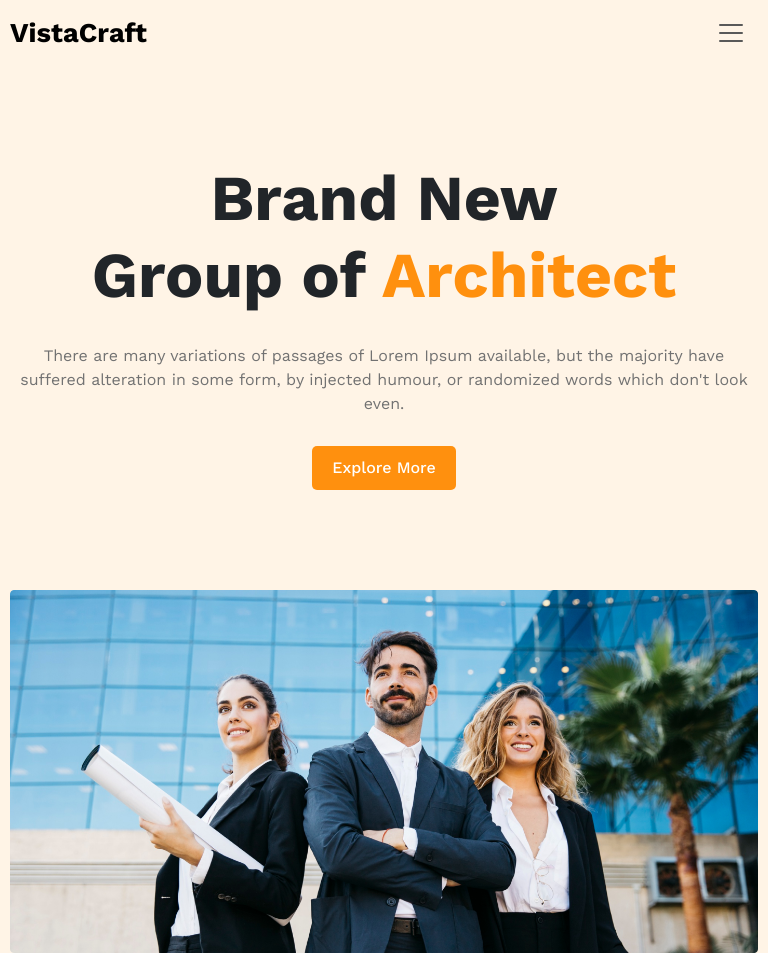
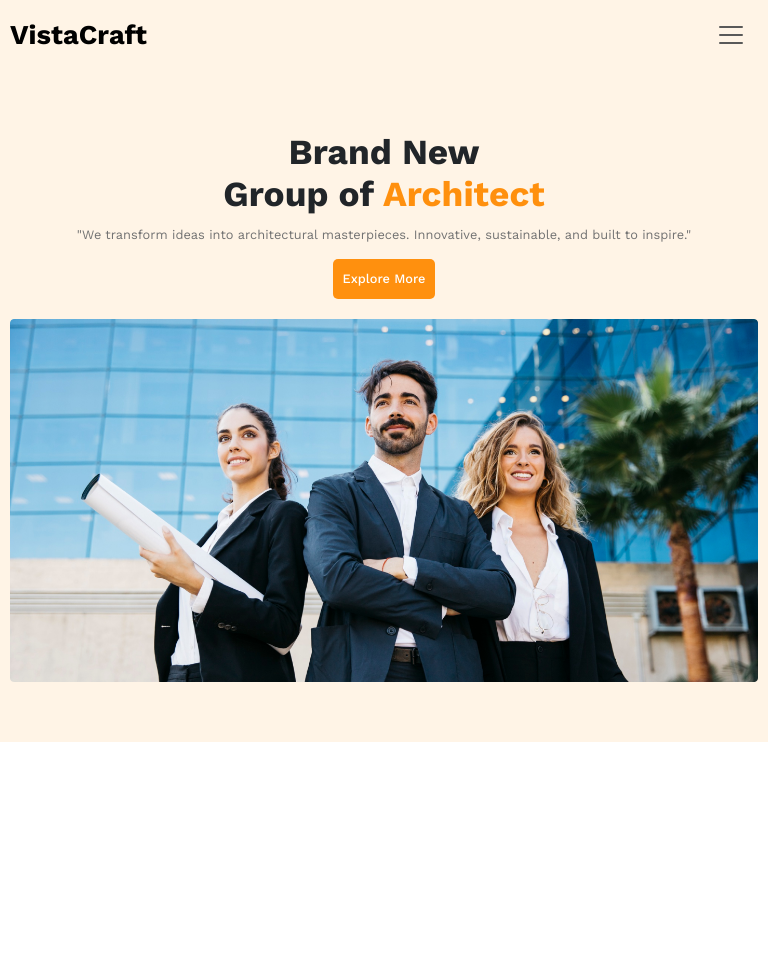
Before and after one commit to abuhanifsagor/VistaCraft, a plain HTML site: page index.html in a window 768 px wide. After the commit the page ends 800 px from the top, so only its background shows below. Drawn offline with nearby package versions, Linux system fonts and the light colour scheme.

Commit message:
finish hero section

```diff
--- a/index.html
+++ b/index.html
@@ -19,7 +19,7 @@
   <body>
     <!--INFO: NAVBAR-->
 
-    <nav id="navbar" class="navbar navbar-expand-lg  bg-body-tertiary">
+    <nav id="navbar" class="navbar navbar-expand-lg bg-body-tertiary">
       <div class="container container-fluid">
         <a class="navbar-brand" href="#">VistaCraft </a>
         <button
@@ -78,9 +78,8 @@
             Brand New<br />Group of <span class="highlight">Architect</span>
           </h1>
           <p>
-            There are many variations of passages of Lorem Ipsum available, but
-            the majority have suffered alteration in some form, by injected
-            humour, or randomized words which don't look even.
+            "We transform ideas into architectural masterpieces. Innovative,
+            sustainable, and built to inspire."
           </p>
           <button class="mybtn">Explore More</button>
         </div>
@@ -96,16 +95,5 @@
       integrity="sha384-YvpcrYf0tY3lHB60NNkmXc5s9fDVZLESaAA55NDzOxhy9GkcIdslK1eN7N6jIeHz"
       crossorigin="anonymous"
     ></script>
-    <script>
-      const navbar = document.getElementById("navbar");
-
-      window.addEventListener("scroll", () => {
-        if (window.scrollY > 50) {
-          navbar.classList.add("sticky");
-        } else {
-          navbar.classList.remove("sticky");
-        }
-      });
-    </script>
   </body>
 </html>
--- a/style.css
+++ b/style.css
@@ -78,25 +78,12 @@ img {
 }
 
 /*INFO: Navbar*/
+.navbar {
+    background: var(--light-Orange-color) !important;
+    padding: 10px 0;
+}
 
-.navbar {
-    position: fixed;
-    top: 0;
-    left: 0;
-    width: 100%;
-    z-index: 9999;
-    transition: var(--transition);
-    background: transparent !important;
-}
-.sticky {
-  position: fixed;
-    top: 0;
-    left: 0;
-  background: rgba(255, 255, 255, 0.45) !important;
-  box-shadow: 0 2px 20px rgba(0, 0, 0, 0.048);
-  backdrop-filter: blur(3.8px);
-  -webkit-backdrop-filter: blur(3.8px);
-}
+
 .navbar-brand,
 .offcanvas-title {
   font-size: 1.7rem;
@@ -139,15 +126,144 @@ img {
 
 /*INFO: Small Devices*/
 
-@media screen and (min-width: 576px) {
+@media screen and (max-width: 576px) {
+.header {
+  text-align: center;
+  padding: 0;
+  max-width: 900px;
+  margin: 0 auto;
+  h1 {
+    font-size: 2.2rem;
+    font-weight: 700;
+    margin-bottom: 10px;
+  }
+  p {
+    font-size: .8rem;
+    font-weight: 400;
+    color: var(--gray-color);
+    margin-bottom: 15px;
+  }
+  .mybtn {
+    font-size: .8rem;
+    padding: 10px 10px;
+    margin-bottom: 20px;
+  }
 }
+
+
+
+
+
+
+
+
+
+
+
+
+
+
+}
+
+
+
+
+
+
+
 
 /*INFO: Medium Devices*/
 
-@media screen and (min-width: 768px) and (max-width: 992px) {
+@media screen and (min-width: 576px) and (max-width: 768px) {
+
+
+    .header {
+        text-align: center;
+        padding: 0;
+        max-width: 900px;
+        margin: 0 auto;
+        h1 {
+          font-size: 2.2rem;
+          font-weight: 700;
+          margin-bottom: 10px;
+        }
+        p {
+          font-size: .8rem;
+          font-weight: 400;
+          color: var(--gray-color);
+          margin-bottom: 15px;
+        }
+        .mybtn {
+          font-size: .8rem;
+          padding: 10px 10px;
+          margin-bottom: 20px;
+        }
+      }
+
+
+
+
+
+
+
+
+
+
+
+
 }
+
+
+
+
+
+
+
+
+
+
 
 /*INFO: Large Devices*/
 
+@media screen and (min-width: 768px) and (max-width: 992px) {
+
+
+    .header {
+        text-align: center;
+        padding: 0;
+        max-width: 900px;
+        margin: 0 auto;
+        h1 {
+          font-size: 2.2rem;
+          font-weight: 700;
+          margin-bottom: 10px;
+        }
+        p {
+          font-size: .8rem;
+          font-weight: 400;
+          color: var(--gray-color);
+          margin-bottom: 15px;
+        }
+        .mybtn {
+          font-size: .8rem;
+          padding: 10px 10px;
+          margin-bottom: 20px;
+        }
+      }
+
+
+
+
+
+
+
+}
+
+
 @media screen and (min-width: 992px) and (max-width: 1200px) {
+
+
+
+
+
 }
```
